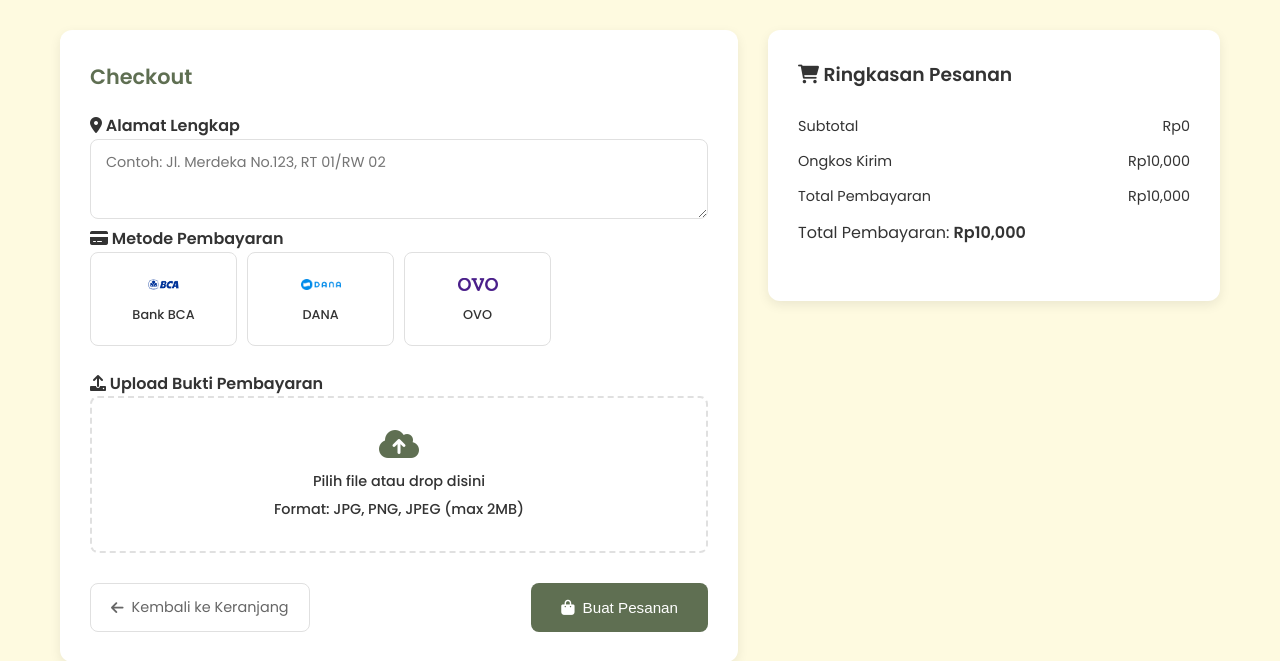
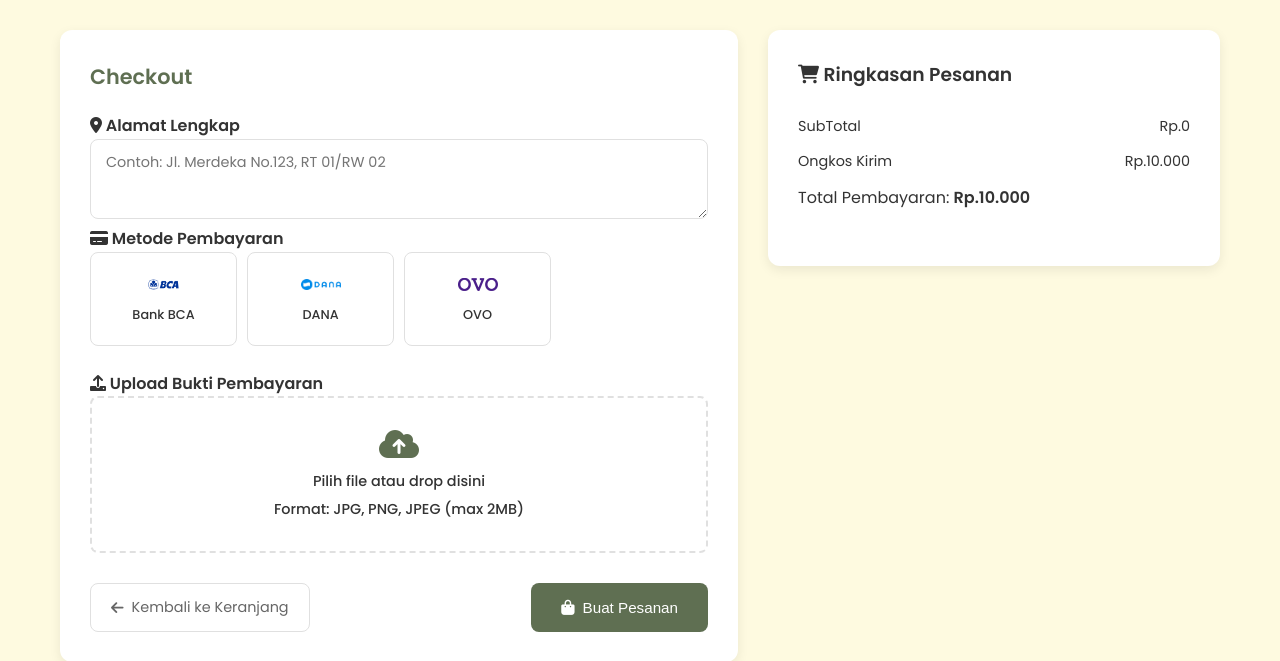
Before and after one commit to faddwaaaa/Pra-PKL, a PHP site: page /checkout.php in a window 1280 px wide. Shown: the top 661 px of the page. Run offline with PHP 8.4, Linux system fonts and the light colour scheme; the visitor is signed in with stand-in values (Sample User, id 1); data that the repository does not hold is empty.

Commit message:
update checkout.php

```diff
--- a/checkout.php
+++ b/checkout.php
@@ -137,7 +137,7 @@ $total = $subtotal + $ongkir;
                             <h5><?= $item['nama_buku'] ?></h5>
                             <div class="product-meta">
                                 <span class="pengarang"><?= $item['nama_pengarang'] ?? 'Tidak diketahui' ?></span><br>
-                                <span class="harga">Rp<?= number_format($item['harga']) ?> x <?= $item['jumlah'] ?></span>
+                                <span class="harga">Rp.<?= number_format($item['harga']) ?> x <?= $item['jumlah'] ?></span>
                             </div>
                         </div>
                     </div>
@@ -147,18 +147,14 @@ $total = $subtotal + $ongkir;
             <!-- <hr> -->
             <div class="summary-details">
                 <div class="summary-row">
-                    <span>Subtotal</span>
-                    <span>  Rp<?= number_format($subtotal) ?> </span>
+                    <span>SubTotal</span>
+                    <span>Rp.<?= number_format($subtotal, 0, ',', '.') ?> </span>
                 </div>
                 <div class="summary-row">
                     <span>Ongkos Kirim</span>
-                    <span>Rp<?= number_format($ongkir) ?></span>
+                    <span>Rp.<?= number_format($ongkir, 0, ',', '.') ?></span>
                 </div>
-                <div class="summary-row">
-                    <span>Total Pembayaran</span>
-                    <span>Rp<?= number_format($total) ?></span>
-                </div>
-                <p class="total">Total Pembayaran: <strong>Rp<?= number_format($total) ?></strong></p>
+                <p class="total">Total Pembayaran: <strong>Rp.<?= number_format($total, 0, ',', '.') ?></strong></p>
             </div>
 
         </div>
```
